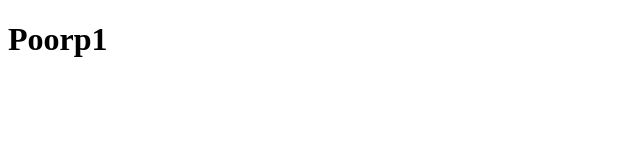
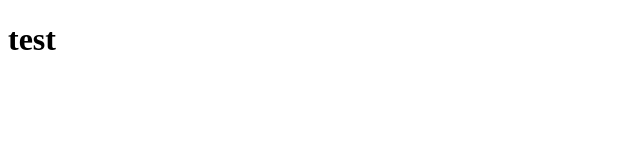
Before and after one commit to jonsacek/jonsacek, a plain HTML site: page index.html in a window 1280 px wide. Shown: the whole page, without its empty margins (0-640 px from the left). Drawn offline with Linux system fonts and the light colour scheme.

Commit message:
Testing Git in Brackets

```diff
--- a/index.html
+++ b/index.html
@@ -6,7 +6,7 @@
 	</head>
 
 	<body>
-	<h1>Poorp1</h1>
+	<h1>test</h1>
 
 	</body>
 
```
